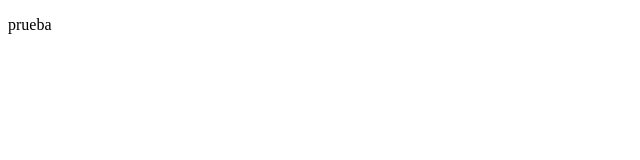
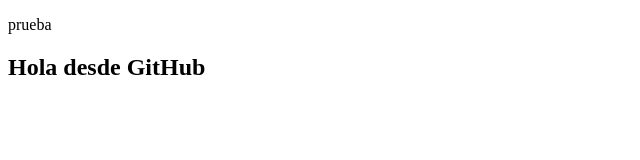
Before and after one commit to airamth/pruebaRepaso, a plain HTML site: page prueba2.html in a window 1280 px wide. Shown: the whole page, without its empty margins (0-640 px from the left). Drawn offline with Linux system fonts and the light colour scheme.

Commit message:
commit3 desde GitHub

```diff
--- a/prueba2.html
+++ b/prueba2.html
@@ -7,5 +7,6 @@
 </head>
 <body>
     <p>prueba</p>
+    <h2>Hola desde GitHub</h2>
 </body>
 </html>
```
